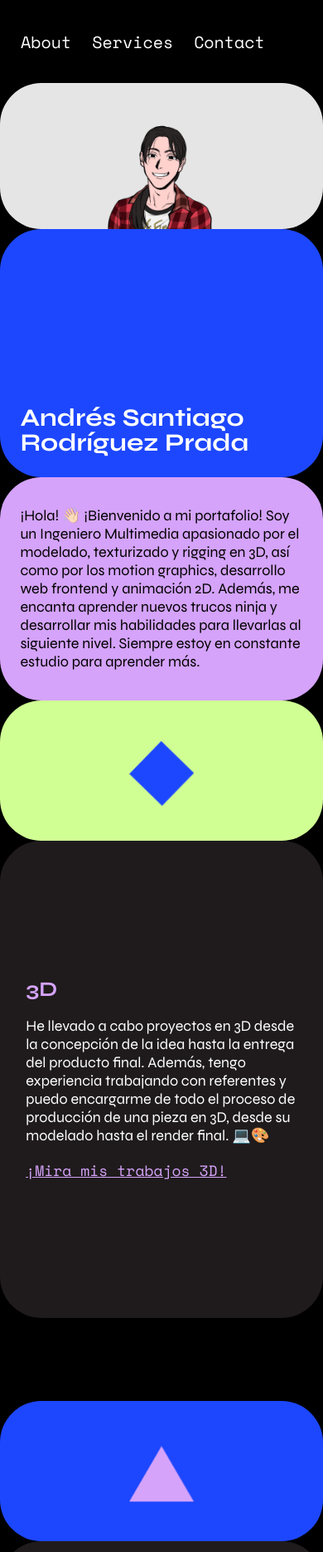
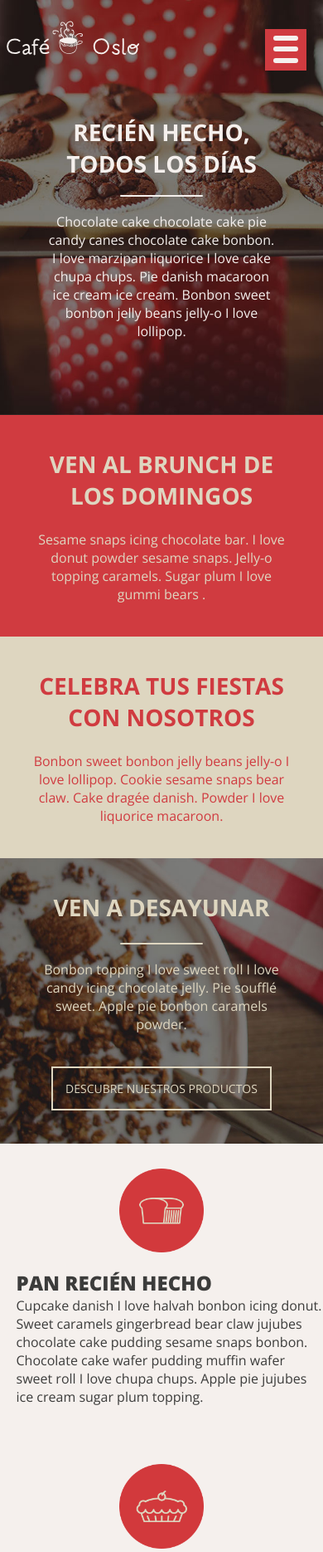
Before and after one commit to Santiagozm16/ProyectoPagWEeb, a plain HTML site: page index.html in a window 390 px wide. Shown: the top 1870 px of the page at 83% size. Drawn offline with nearby package versions, Linux system fonts and the light colour scheme.

Commit message:
Revert "Actualización para Portafolio"

```diff
--- a/css/estilos.css
+++ /dev/null
@@ -1,322 +0,0 @@
-*{
-	box-sizing: border-box; /*El tamaño de la caja unicamente se calcula con el width*/
-}
-
-/*Importando Fuentes*/
-
-/*// <uniquifier>: Use a unique and descriptive class name
-// <weight>: Use a value from 400 to 800*/
-
-.syne-unica {
-  font-family: "Syne", sans-serif;
-  font-optical-sizing: auto;
-  font-weight: 400;
-  font-style: normal;
-}
-
-.space-mono-regular {
-	font-family: "Space Mono", monospace;
-	font-weight: 400;
-	font-style: normal;
-  }
-
-
-html, body {
-	--variable-radius: 100px;
-	--padding-services: 3.125vw 6.25vw;
-	--azul: #1d47fe;
-	--moradoClaro: #d5a3fa;
-	--verdeLima: #d0ff94;
-	/*Eliminar los bordes que se generan automaticamente, es para que los contenedores llenen el 100% e la pagina.*/
-	margin: 0px;
-	padding : 0px;
-	/*Definir estilos de textos*/
-	background-color:black;
-	color:white;
-	font-size: 20px;
-	font-family: "Syne", sans-serif;
-}
-
-h1 {
-	font-size: 70px;
-	line-height: 1em;
-	margin:0px;
-}
-
-h2 {
-	font-size:60px;
-	margin: 0px;
-}
-
-nav {
-	position:fixed;
-	top:0;
-	left:0;
-	width: 100%;
-	height: 100px;
-	font-size: 20px;
-	z-index: 1;
-}
-
-nav ul{
-	display: flex;
-	align-items: center; /*Esta Propiedad solo se puede utilizar si la opción del display esta en flex.*/
-	width: 100%;
-	height: 100%;
-	margin: 0;
-	padding: 0;
-}
-
-nav ul li{
-	list-style: none;
-	margin-left:45px;
-}
-
-nav ul li a{
-	color: white;
-	font-family: "Space Mono", monospace;
-	text-decoration: none;
-	transition: border-bottom 0.1s ease-in;
-}
-
-nav ul li a:hover{
-	border-bottom: 2px solid white;
-}
-
-/*Estilos de la sección*/
-
-section {
-	position:relative; /*Es para mover la sección completa hacia abajo*/
-	display: flex;
-	width: 100%; /*Ocupa el 100% del ancho de la pantalla*/
-	height: calc(100vh - 100px); /*Cada sección ocupa el 100 de la pantalla visible - 100px para dar espacio para la barra de navegación*/
-	top: 100px; /*Ya que le quitamos 100px al alto de la sección, los compensamos bajando la seccion 100px para eso era el position relative*/
-	z-index: 2; /*Tiene la posición 2 cuando esta en Z*/
-}
-
-/*Comportamiento de secciones cuando se hace scroll*/
-
-section.sticky{ /*Comportamiento cuando la sección esta en pantalla*/
-	position: sticky; /*El borde de la seccion se pegara a la ventana cuando esta este en el punto*/
-	margin-top: 100px; /*Es para bajar las secciones pegajosas y no invadan el espacio de otra sección*/
-}
-
-section.full-screen{ /*Comportamiento para la seccion de contacto*/
-	height: 100vh; /*Ocupa el 100% de la altura visible*/
-	top:0; /*Revertir los 100px de top que se le dieron a las secciones en general*/
-	margin-top: 0; /*Revertir los 100px de margin que se le dieron a las secciones en general*/
-	z-index:3; /*Al llegar a la sección de contacto esta sección se sobre pone sobre las otras*/
-}
-
-section.about .empty { /*Seleccion de la etiqueta section con classe aboout y los hijos con clase empy*/
-	display: flex;
-	background-color: #e5e5e5;
-	border-radius: var(--variable-radius);
-	align-items: flex-end;
-	flex-basis: 45vw; /*Ancho Base del elemento*/
-	transition: flex-basis 0.8s cubic-bezier(.14,.52,.13,.99);
-	will-change: flex-basis;
-	justify-content: space-evenly;
-}
-
-figure.avatar {
-	padding: var(--padding-services);
-	display: flex;
-	justify-content: center;
-	padding-bottom: 0px;
-	margin-bottom: 0px;
-}
-img.avatar{
-	width: 100%;
-}
-
-section.about article{ /*Div de los articulos*/
-	flex:1; /*Crece en una proporcion de 1*/
-	display:flex; /*Contenedor Flexible*/
-	flex-direction: column; /*Distribución de ariba hacia abajo, en columna*/
-}
-
-section.about article .title{
-	display: flex; /*Se convierte en un flexbox*/
-	/*Propiedades del flexbox*/
-	flex:1; /*Flex unicamente afecta el valor Flex-grown*/
-	align-items: flex-end; /*Lo coloca al final del Eje Y*/
-	padding:var(--padding-services); /*Padding de acuerdo al campo de vision de la pantalla*/
-	background-color: var(--azul);
-	border-radius:var(--variable-radius);
-	transition: flex-basis 0.8s cubic-bezier(.14,.52,.13,.99);
-}
-
-section.about article .description{
-	display: flex;
-	flex: 1;
-	align-items: center;
-	margin: 0px;
-	background-color: var(--moradoClaro);
-	border-radius: var(--variable-radius);
-	padding: var(--padding-services);
-	color: black;
-}
-
-/*Animaciones*/
-
-@keyframes float {
-	0%{
-		transform: translateY(-5%);
-	}
-	100%{
-		transform: translateY(5%);
-	}
-}
-
-/*Sección de Servicios*/
-
-section.services article{
-	display:flex;
-	width:100%;
-	/*No se coloca la orientación del flex porque row es el default y asi la necesitamos.*/
-}
-
-section.services figure{
-	display: flex;
-	align-items: center;
-	justify-content: center;
-	flex-basis:56.25vw;
-	margin:0;
-	background-color: var(--verdeLima);
-	border-radius: var(--variable-radius);
-	max-width: 62.5vw;
-	transition: flex-basis 0.8s cubic-bezier(.14,.52,.13,.99);
-}
-
-section.services figure img{
-	animation-name: float;
-	animation-duration: 1s;
-	animation-iteration-count: infinite;
-	animation-direction: alternate;
-	animation-timing-function: cubic-bezier(.26,.53,.82,.57);
-	width:50%;
-}
-
-section.services .text{
-	display: flex;
-	flex-direction: column;
-	justify-content: center;
-	flex:1;
-	background-color: #1f1b1c;
-	padding: 8vw;
-	border-radius: var(--variable-radius);
-}
-
-section.services .text a{
-	font-family: "Space Mono", monospace;
-}
-
-/*Services Sections Anular*/
-
-section.services.services-html figure{
-	background-color: var(--verdeLima);
-}
-
-section.services.services-css figure{
-	background-color: var(--azul);
-}
-
-section.services.services-js figure{
-	background-color: var(--moradoClaro);
-}
-
-section.services.services-html .text h2,
-section.services.services-html .text a{
-	color:var(--moradoClaro);
-}
-
-section.services.services-css .text h2,
-section.services.services-css .text a{
-	color:var(--verdeLima);
-}
-
-section.services.services-js .text h2,
-section.services.services-js .text a{
-	color:#4e6fff;
-}
-
-/*Seccion de Contacto*/
-section.contact{
-	align-items: center;
-	justify-content: center;
-	background: linear-gradient(var(--azul), var(--verdeLima) 40%,var(--moradoClaro) 80%, #e5e5e5);
-	border-radius: var(--variable-radius);
-	padding: 0;
-}
-
-section.contact	a{
-	text-align: center;
-	color:black;
-	font-size: 6vw;
-	font-family: "Syne", sans-serif;
-	font-weight: bold;
-	text-decoration: none;
-	transition: border 0.25s ease-in-out, color 0.25s ease-in-out;
-
-	/*will-change: filter; Si hubiera un efecto de filtro esta linea de codigo le da mas recursos para generar bien el efecto*/
-}
-
-section.contact	a:hover{
-	color: white;
-	border: 3px solid black;
-	padding: 10px;
-	border-radius: 10px;
-}
-
-
-/*Responsive*/
-@media only screen and (max-width: 768px) {
-	html,body{
-		--variable-radius: 50px;
-		font-size: 18px;
-	}
-
-	nav ul li{
-		margin-left: 25px; /*Se cambia esta propiedad para disminuir el espacio que hay entr los objetos de la lista, recordar que
-		la lista es un elemento flex.*/
-	}
-
-	h1{
-		font-size:30px;
-	}
-
-	h2{
-		font-size:25px;
-	}
-
-	img.avatar{
-		width: 50%;
-	}
-
-	section.about {
-		flex-direction: column;
-	}
-
-	section.about article .title{
-		padding: 7vw 6.25vw;
-	}
-
-	section.services {
-		flex-direction: column;
-	}
-
-	section.services figure {
-		flex-basis: 20vh;
-		max-width: none;
-	}
-
-	section.services figure img{
-		width: 20%;
-	}
-
-	section.contact a{
-		transform: rotate(90deg);
-	}
-
-}
--- a/index.html
+++ b/index.html
@@ -1,81 +1,91 @@
 <!DOCTYPE html>
-<html lang="es">
+<html>
     <head>
-        <title>Portafolio - Andres Rodriguez</title>
-		<meta charset="UTF-8">
-		<link rel="icon" type="image/jpg" href="imagenes/icono.jpg">
-		<link rel="stylesheet" href="css/estilos.css">
-		<!--Importar Fuentes-->
+        <meta charset="UTF-8">
+        <meta name="viewport" content="width=device-width, initial-scale=1.0">
+        <title>Café Oslo</title>
+        <link rel="stylesheet" href="estilos.css">
+		<!-- Incluir Tipografias-->
 		<link rel="preconnect" href="https://fonts.googleapis.com">
 		<link rel="preconnect" href="https://fonts.gstatic.com" crossorigin>
-		<link href="https://fonts.googleapis.com/css2?family=Syne:wght@400..800&display=swap" rel="stylesheet">
-		<link rel="preconnect" href="https://fonts.googleapis.com">
-		<link rel="preconnect" href="https://fonts.gstatic.com" crossorigin>
-		<link href="https://fonts.googleapis.com/css2?family=Space+Mono&display=swap" rel="stylesheet">
-		<meta name="viewport" content="width=device-width, initial-scale=1.0">
-	</head>
+		<link href="https://fonts.googleapis.com/css2?family=Open+Sans:ital,wght@0,300..800;1,300..800&display=swap" rel="stylesheet">
+    </head>
     <body>
-		<nav>
-			<ul>
-				<li><a href="#about">About</a></li>
-				<li><a href="#services">Services</a></li>
-				<li><a href="#contact">Contact</a></li>
+        <div class="Cabezera">
+        <img src="Imágenes/Logo.png" id="Logo" alt="Logo Café Oslo">
+        <div class="Boton-menu" id="Boton-menu">
+			<a id="enlace-menu" href="#menu">
+				<span class="Boton-menu"></span>
+				<span class="Boton-menu"></span>
+				<span class="Boton-menu"></span>
+			</a>
+        </div>
+			<h2 class="Encabezado"> RECIÉN HECHO,<br> TODOS LOS DÍAS </h2>
+			<span class="Separador"></span>
+			<p class="Cabezera">Chocolate cake chocolate cake pie candy canes chocolate cake bonbon. I love marzipan liquorice I love cake chupa chups. Pie danish macaroon ice cream ice cream. Bonbon sweet bonbon jelly beans jelly-o I love lollipop. </p>
+        </div>
+		<div class="seccion_1">
+			<div class="contenedor-rojo">
+				<h2 class="contenido-cajas">VEN AL BRUNCH DE <br> LOS DOMINGOS</h2>
+				<p class="contenido-cajas"> Sesame snaps icing chocolate bar. I love donut powder sesame snaps. Jelly-o topping caramels. Sugar plum I love gummi bears .</p>
+			</div>
+			<div class="contenedor-beige">
+				<h2 class="contenido-cajas">CELEBRA TUS FIESTAS <br>CON NOSOTROS</h2>
+				<p class="contenido-cajas">Bonbon sweet bonbon jelly beans jelly-o I love lollipop. Cookie sesame snaps bear claw. Cake dragée danish. Powder I love liquorice macaroon.</p>
+			</div>
+		</div>
+
+		<div class="contenedor-imagen">
+			<h2 class="contenido-cajas">VEN A DESAYUNAR</h2>
+			<span class="Separador"></span>
+			<p class="contenido-cajas">Bonbon topping I love sweet roll I love candy icing chocolate jelly. Pie soufflé sweet. Apple pie bonbon caramels powder.</p>
+			<a class="Boton" href="#">DESCUBRE NUESTROS PRODUCTOS</a>
+		</div>
+		<div class="seccion-productos" id="Productos">
+			<div class="productos">
+				<img src="Imágenes/Icono1.png" alt="Icono Pan">
+				<h3 class="contenido-cajas"> PAN RECIÉN HECHO </h3>
+				<p class="contenido-cajas">Cupcake danish I love halvah bonbon icing donut. Sweet caramels gingerbread bear claw jujubes chocolate cake pudding sesame snaps bonbon. Chocolate cake wafer pudding muffin wafer sweet roll I love chupa chups. Apple pie jujubes ice cream sugar plum topping.</p>
+			</div>
+			<div class="productos">
+				<img src="Imágenes/Icono2.png" alt="Icono Pan">
+				<h3 class="contenido-cajas">TARTAS PARA CADA DÍA</h3>
+				<p class="contenido-cajas">Cookie cake jelly beans chocolate cake carrot cake croissant icing. Caramels liquorice sesame snaps sugar plum I love bonbon. I love I love halvah.</p>
+			</div>
+			<div class="productos">
+				<img src="Imágenes/Icono3.png" alt="Icono Pan">
+				<h3 class="contenido-cajas">PRUEBA NUESTROS DULCES</h3>
+				<p class="contenido-cajas">Caramels liquorice sesame snaps sugar plum I love bonbon. I love I love halvah. I love marzipan cake I love donut tiramisu pudding cotton candy liquorice. Jelly beans chocolate brownie gummi bears.</p>
+			</div>
+			<div class="productos">
+				<img src="Imágenes/Icono4.png" alt="Icono Pan">
+				<h3 class="contenido-cajas">INGREDIENTES ECOLÓGICOS</h3>
+				<p class="contenido-cajas">Carrot cake fruitcake cheesecake muffin lollipop croissant dessert halvah. Cake pie bear claw marshmallow marzipan cake. Carrot cake I love cotton candy ice cream chupa chups donut. Lemon</p>
+			</div>
+		</div>
+		<div class="contacto" id="Contacto">
+			<div class="contenedor-beige">
+				<h3 class="contenido-cajas">CONTACTA CON <br> NOSOTROS</h3>
+				<p class="contenido-cajas">Si quieres hacer una reserva, tienes alguna sugerencia o tsimplemente quieres saludar, escríbenos a: <strong><a href="mailto:cafeoslo@cafeoslo.es">cafeoslo@cafeoslo.es</a></strong></p>
+			</div>
+			<div class="contenedor-rojo">
+				<h3 class="contenido-cajas">¿SABES DÓNDE <br> ESTAMOS?</h3>
+				<p class="contenido-cajas"> C/ Mayor, 15 <br>00000 Barcelona<br>
+				<strong><a href="#">(Google Maps)</a></strong></p>
+			</div>
+		</div>
+		<div class="menu" id="menu">
+			<ul class="menu">
+				<li class="menu"><a href="#">EL ESPACIO</a></li>
+				<li class="menu"><a href="#Productos">PRODUCTOS</a></li>
+				<li class="menu"><a href="#">OFERTAS</a></li>
+				<li class="menu"><a href="#">RESERVAS</a></li>
+				<li class="menu"><a href="#Contacto">CONTACTO</a></li>
 			</ul>
-		</nav>
-
-		<section id="about" class="about">
-			<div class="empty">
-				<figure class="avatar">
-					<img src = "imagenes/avatar.png" alt ="avatar" class="avatar">
-				</figure>
-			</div>
-			<article>
-				<div class="title">
-					<h1 class="headliner">Andrés Santiago Rodríguez Prada</h1>
-				</div>
-				<div class="description">
-					<p class="text">¡Hola! 👋🏻 ¡Bienvenido a mi portafolio! Soy un Ingeniero Multimedia apasionado por el modelado, texturizado y rigging en 3D, así como por los motion graphics, desarrollo web frontend y animación 2D. Además, me encanta aprender nuevos trucos ninja y desarrollar mis habilidades para llevarlas al siguiente nivel. Siempre estoy en constante estudio para aprender más.</p>
-				</div>
-			</article>
-		</section>
-
-		<section id="services" class="services services-html sticky"> <!--Se aplican 2 estilos al mismo tiempo ya que tiene 2 clases, se diferencian por el espacio-->
-				<figure>
-					<img src="imagenes/diamond.png" alt="img_service1" width="200px">
-				</figure>
-				<div class="text">
-					<h2>3D</h2>
-					<p>He llevado a cabo proyectos en 3D desde la concepción de la idea hasta la entrega del producto final. Además, tengo experiencia trabajando con referentes y puedo encargarme de todo el proceso de producción de una pieza en 3D, desde su modelado hasta el render final. 💻🎨</p>
-					<a href="https://www.artstation.com/santiagorodriguezp" target="_blank">¡Mira mis trabajos 3D!</a>
-				</div>
-		</section>
-
-		<section class="services services-css sticky"> <!--Se aplican 2 estilos al mismo tiempo ya que tiene 2 clases, se diferencian por el espacio-->
-
-			<figure>
-				<img src="imagenes/triangle.png" alt="img_service2" width="200px">
-			</figure>
-			<div class="text">
-				<h2>Motion Graphics</h2>
-				<p>He realizado proyectos de Animación 2D que involucran Motion Graphics y Edición de Video. Además, he diseñado y modificado vectores específicamente para su integración y uso en las animaciones 2D. Estos trabajos los he llevado a cabo principalmente en After Effects y Premiere, y también he tenido experiencia utilizando Photoshop e Illustrator. 🎬🖌️</p>
-				<a href="https://www.behance.net/santiagorodriguezp" target="_blank">¡Echa un vistazo a mis trabajos aquí!</a>
-			</div>
-		</section>
-
-		<section class="services services-js sticky"> <!--Se aplican 2 estilos al mismo tiempo ya que tiene 2 clases, se diferencian por el espacio-->
-			<figure>
-				<img src="imagenes/octagon.png" alt="img_service3" width="200px">
-			</figure>
-			<div class="text">
-				<h2>Desarrollo Web</h2>
-				<p>La página que estás navegando fue desarrollada por mí, al igual que otro pequeño proyecto de desarrollo frontend, ambos utilizando HTML, CSS y JavaScript puro con diseño responsive. 💻🚀</p>
-				<a href="https://santiagozm16.github.io/ProyectoPagWEeb/" target="_blank">Proyecto 🤓</a>
-			</div>
-		</section>
-
-		<section id="contact" class="contact full-screen">
-		<a href="mailto:santiagozm115@gmail.com">santiagozm115@gmail.com</a>
-		</section>
-		<script src="js/script.js"></script>
+		</div>
+		<div class= "footer">
+		<p> Realizado como proyecto para un curso de Domestika 2024 <br> Todos los derechos reservados</p>
+		</div>
+		<script src="javascript.js"></script>
     </body>
 </html>
```
Also changed, not shown: js/script.js (deleted, +0 -20 lines), imagenes/avatar.png (deleted), imagenes/diamond.png (deleted), imagenes/icono.jpg (deleted), imagenes/octagon.png (deleted), imagenes/triangle.png (deleted).
